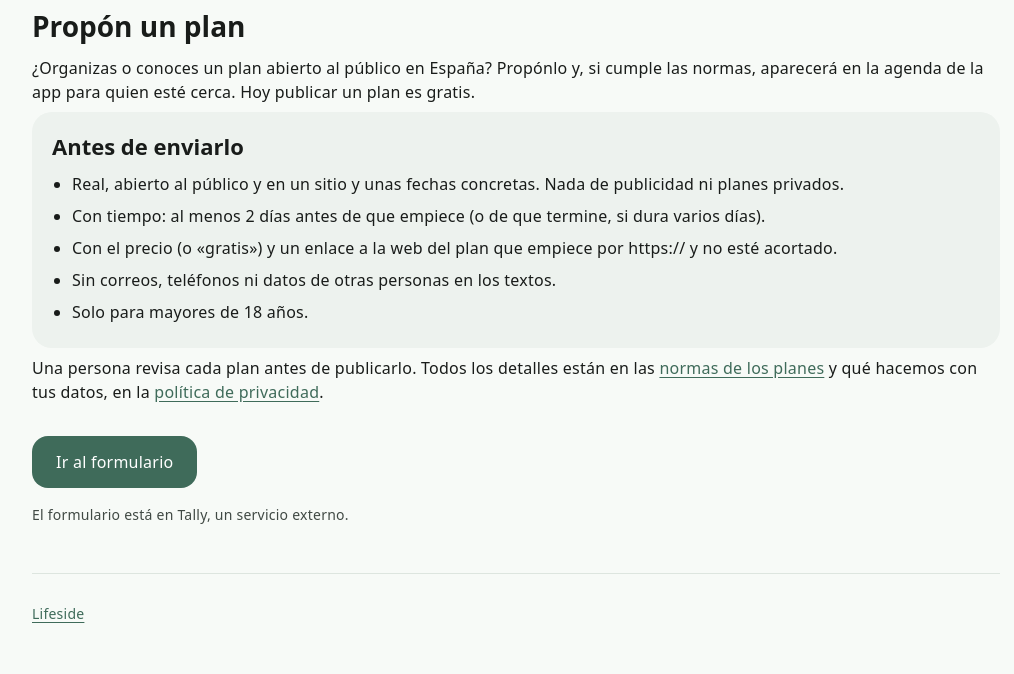
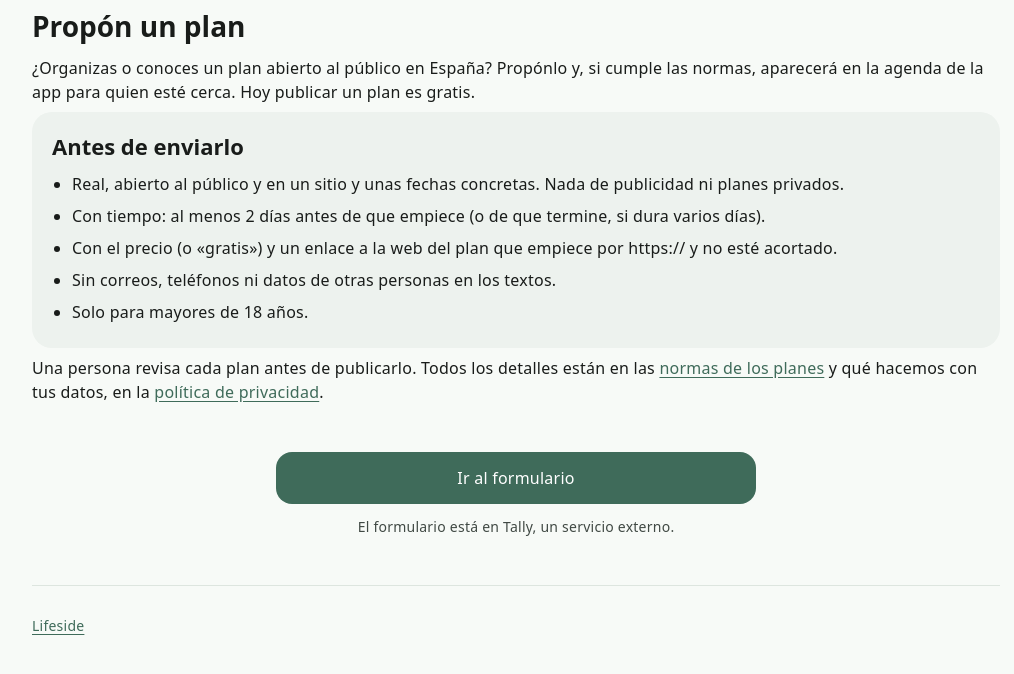
Before and after one commit to alvarogri/lifeside, a plain HTML site: page proponer/index.html in a window 1280 px wide. Shown: the part 82-756 px from the top of the page, without its empty margins (124-1138 px from the left). Drawn offline with Linux system fonts and the light colour scheme.

Commit message:
Propón un plan: botón a ancho completo con la nota de Tally debajo y espacio equilibrado

```diff
--- a/estilo.css
+++ b/estilo.css
@@ -83,8 +83,9 @@ ul { padding-left: 1.25rem; }
 }
 .boton:hover { filter: brightness(1.08); }
 /* Cierre de «Proponer»: botón + aclaración con aire */
-.accion { margin: 2rem 0 0; }
-.aclaracion { margin: 1rem 0 0; font-size: .875rem; color: var(--suave); }
+.accion { margin: 3rem 0 0; }
+.accion .boton { display: flex; width: 100%; max-width: 30rem; margin: 0 auto; }
+.aclaracion { margin: .75rem 0 0; font-size: .875rem; color: var(--suave); text-align: center; }
 .puntos { list-style: none; padding: 0; margin: 2rem 0 0; display: grid; gap: .75rem; }
 .puntos li { margin: 0; background: var(--tarjeta); border-radius: var(--radio-tarjeta); padding: 1rem 1.25rem; }
 .puntos strong { display: block; font-size: 1.125rem; font-weight: 600; letter-spacing: 0; color: var(--acento); margin-bottom: .25rem; }
```
